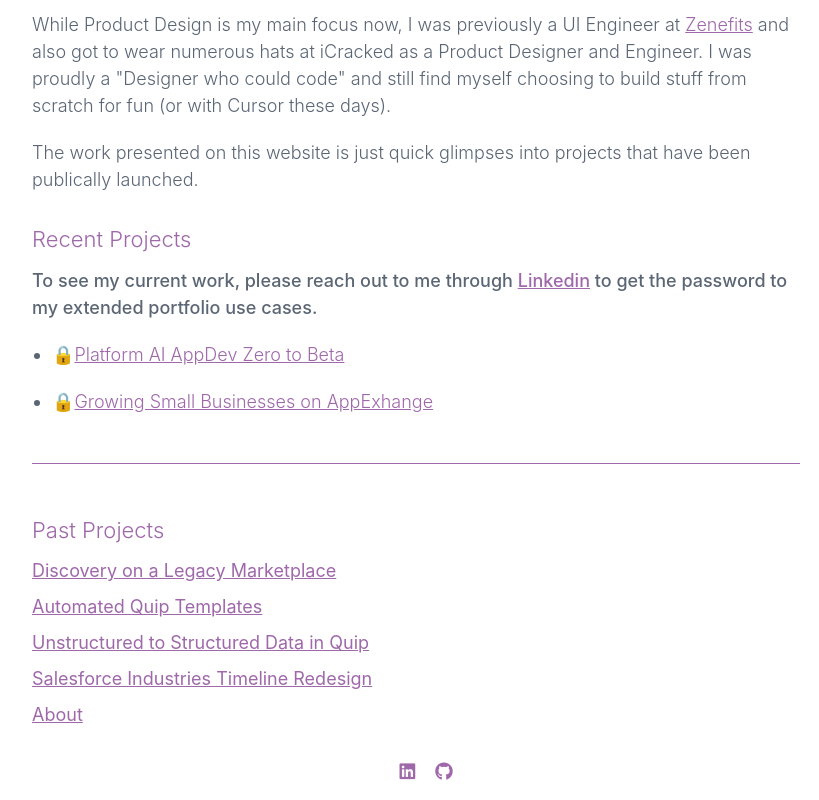
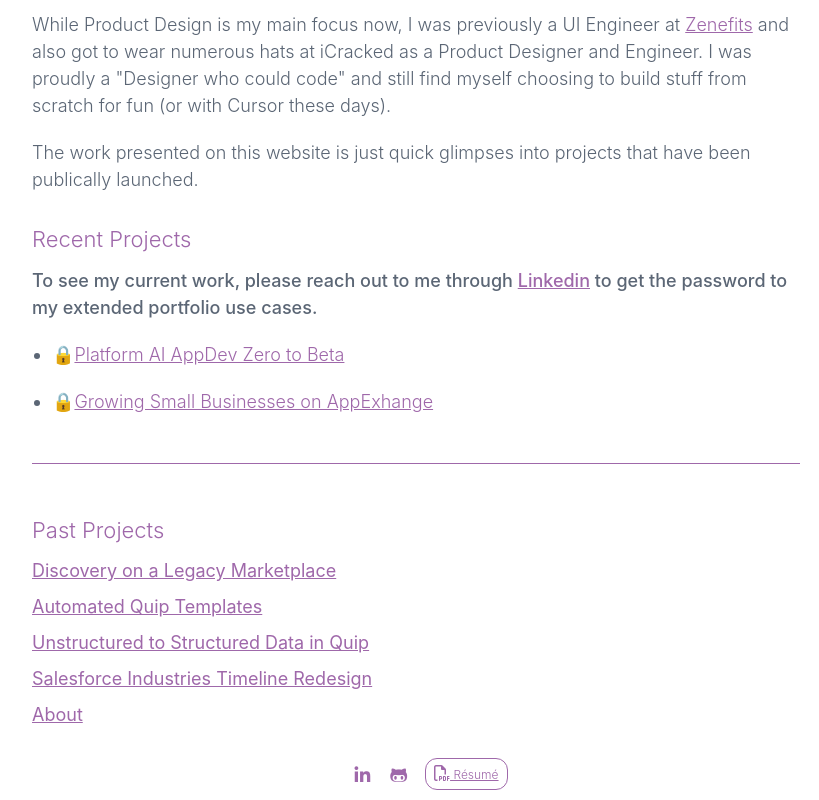
Before and after one commit to ashlynaiu/ashlyn-portfolio, a React (Create React App) app: page / in a window 1280 px wide. Shown: the part 626-1426 px from the top of the page, without its empty margins (224-1043 px from the left). Built offline with nearby package versions, Linux system fonts and the light colour scheme.

Commit message:
add resume

```diff
--- a/src/components/Footer.js
+++ b/src/components/Footer.js
@@ -1,12 +1,15 @@
 import React, { Component } from 'react';
+
+import resume from '../images/ashlyn-watters-resume.pdf';
 
 class App extends Component {
   render() {
     return (
       <footer>
-        <ul>
-          <li><a href="https://www.linkedin.com/in/ashlyn-watters" rel="noopener noreferrer" target="_blank"><i className="fab fa-linkedin"></i></a></li>
-          <li><a href="https://github.com/ashlynaiu" rel="noopener noreferrer" target="_blank"><i className="fab fa-github"></i></a></li>
+        <ul className="footer">
+          <li className="icon"><a href="https://www.linkedin.com/in/ashlyn-watters" rel="noopener noreferrer" target="_blank"><i className="fa-brands fa-linkedin-in"></i></a></li>
+          <li className="icon"><a href="https://github.com/ashlynaiu" rel="noopener noreferrer" target="_blank"><i className="fa-brands fa-github-alt"></i></a></li>
+          <li className="resume"><a href={resume} rel="noopener noreferrer" target="_blank"><i className="fa-regular fa-file-pdf"></i><span> R&#233;sum&#233;</span></a></li>
         </ul>
       </footer>
     );
--- a/src/styles/App.css
+++ b/src/styles/App.css
@@ -2,9 +2,7 @@
   margin: 0;
   padding: 0;
   border: none;
-  border-radius: none; }
-
-body {
+  border-radius: none;
   zoom: 1; }
 
 #root {
@@ -116,6 +114,7 @@
   max-width: 900px;
   margin: 3rem auto;
   padding: 3rem;
+  padding-bottom: 120px;
   background: #fff; }
 
 @media only screen and (max-width: 999px) {
@@ -180,3 +179,16 @@
 footer ul li a, footer ul li i {
   display: block;
   color: #9F68AA; }
+
+footer ul .icon {
+  padding-top: 4px; }
+
+footer ul .resume {
+  font-size: 16px;
+  padding: 2px 8px 2px 8px;
+  border: 1px solid #9F68AA;
+  border-radius: 12px;
+  margin-left: 8px; }
+
+footer ul .resume span {
+  font-size: 12px; }
--- a/src/styles/App.sass
+++ b/src/styles/App.sass
@@ -19,7 +19,7 @@
   border: none
   border-radius: none
 
-body
+  body
   zoom: 1
 
 #root
@@ -121,6 +121,7 @@
   max-width: 900px
   margin: 3rem auto
   padding: 3rem
+  padding-bottom: 120px
   background: #fff
   @media only screen and (max-width: $break-medium - 1)
     margin: 2rem auto
@@ -178,3 +179,13 @@
       a, i
         display: block
         color: $main-link-color
+    .icon
+      padding-top: 4px
+    .resume
+      font-size: 16px
+      padding: 2px 8px 2px 8px
+      border: 1px solid $main-link-color
+      border-radius: 12px
+      margin-left: 8px
+      span
+        font-size: 12px
```
Also changed, not shown: src/models.js (deleted, +0 -32 lines), 1 other file (tests, documents, lock files or other folders).
